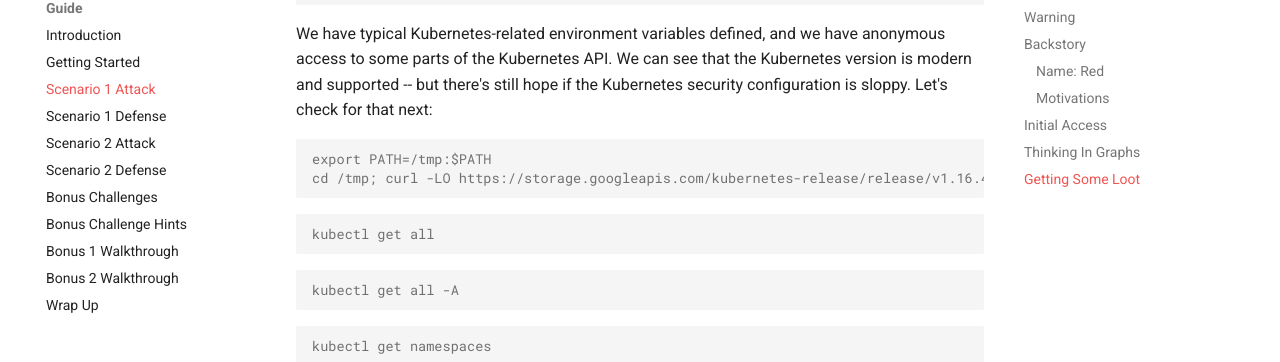
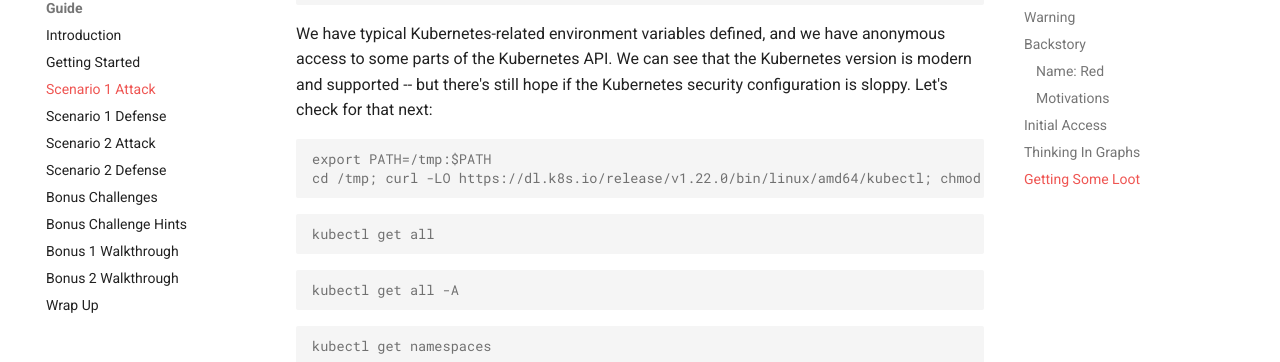
Before and after one commit to securekubernetes/securekubernetes, an MkDocs documentation site: the page built from docs/scenario_1_attack.md, in a window 1280 px wide and 900 px high, scrolled down 4601 px. Shown: the part 91-453 px from the top of the window. Built offline with MkDocs 1.6.1 and Material for MkDocs 9.7.7, drawn with Linux system fonts in a browser that asks for light colours; comment, search, counter and statistics services are not loaded; some of the changed lines change nothing that is shown.

Commit message:
Update kubectl version

````diff
--- a/docs/scenario_1_attack.md
+++ b/docs/scenario_1_attack.md
@@ -132,7 +132,7 @@ We have typical Kubernetes-related environment variables defined, and we have an
 
 ```console
 export PATH=/tmp:$PATH
-cd /tmp; curl -LO https://storage.googleapis.com/kubernetes-release/release/v1.16.4/bin/linux/amd64/kubectl; chmod 555 kubectl
+cd /tmp; curl -LO https://dl.k8s.io/release/v1.22.0/bin/linux/amd64/kubectl; chmod 555 kubectl
 ```
 ```console
 kubectl get all
````
